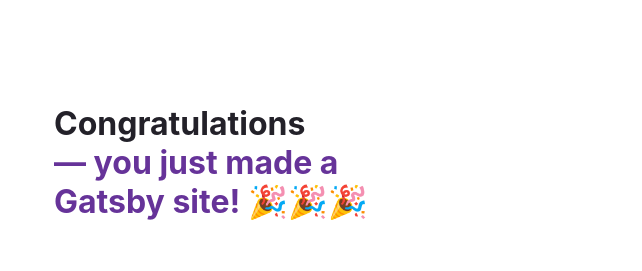
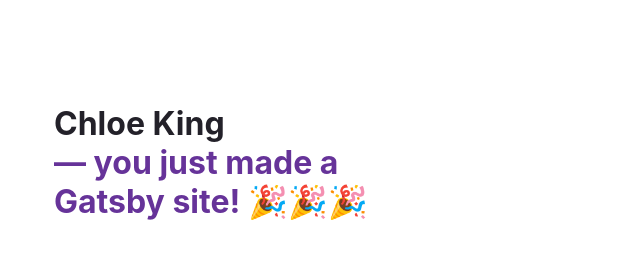
Before and after one commit to Chloek101/ISC250, a Gatsby site: page / in a window 1280 px wide. Shown: the top 271 px of the page, without its empty margins (50-692 px from the left). Built offline with nearby package versions, Linux system fonts and the light colour scheme; Gatsby itself is replaced by a stand-in of ours.

Commit message:
Update index.js

```diff
--- a/src/pages/index.js
+++ b/src/pages/index.js
@@ -127,7 +127,7 @@
   return (
     <main style={pageStyles}>
       <h1 style={headingStyles}>
-        Congratulations
+        Chloe King
         <br />
         <span style={headingAccentStyles}>— you just made a Gatsby site! 🎉🎉🎉</span>
       </h1>
```
